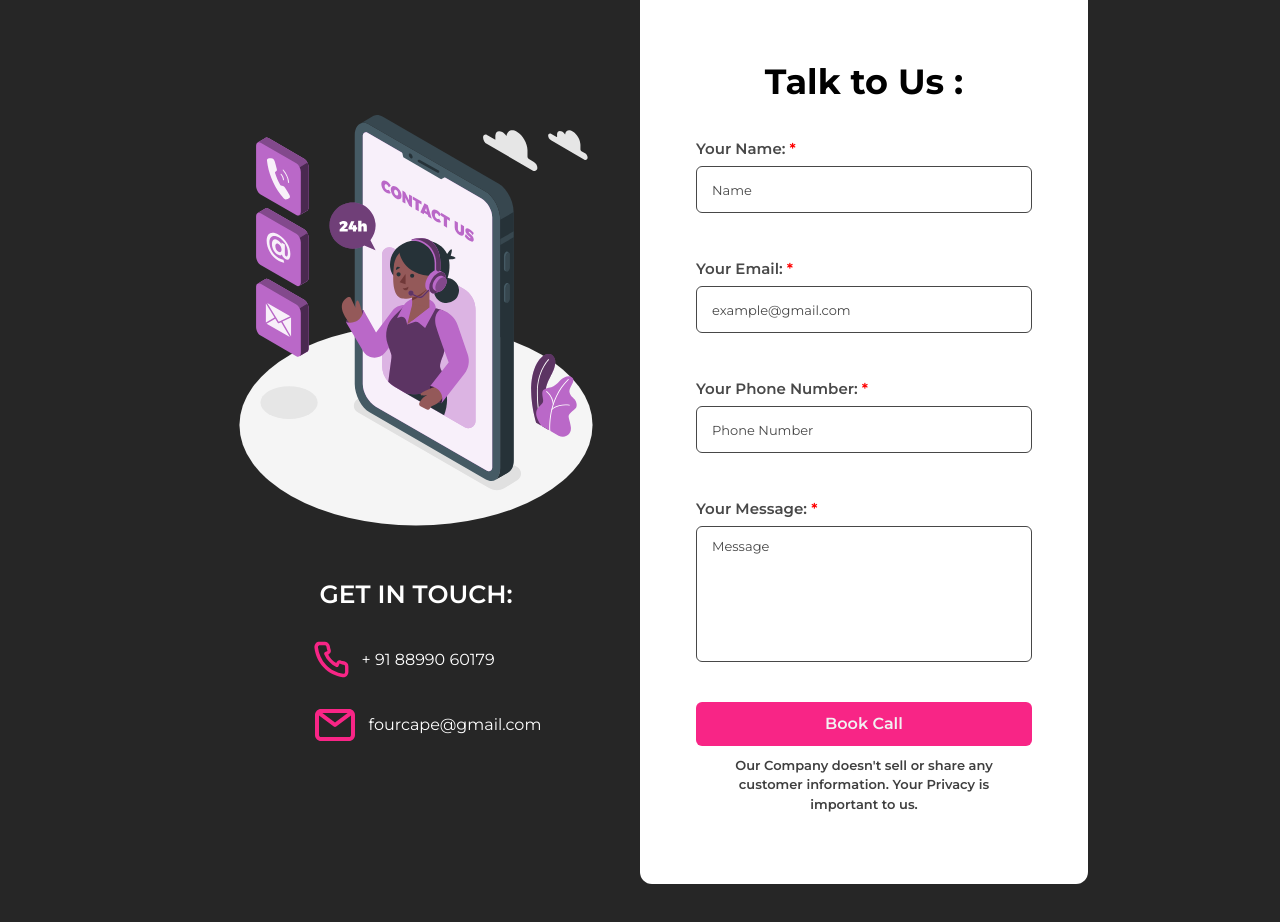
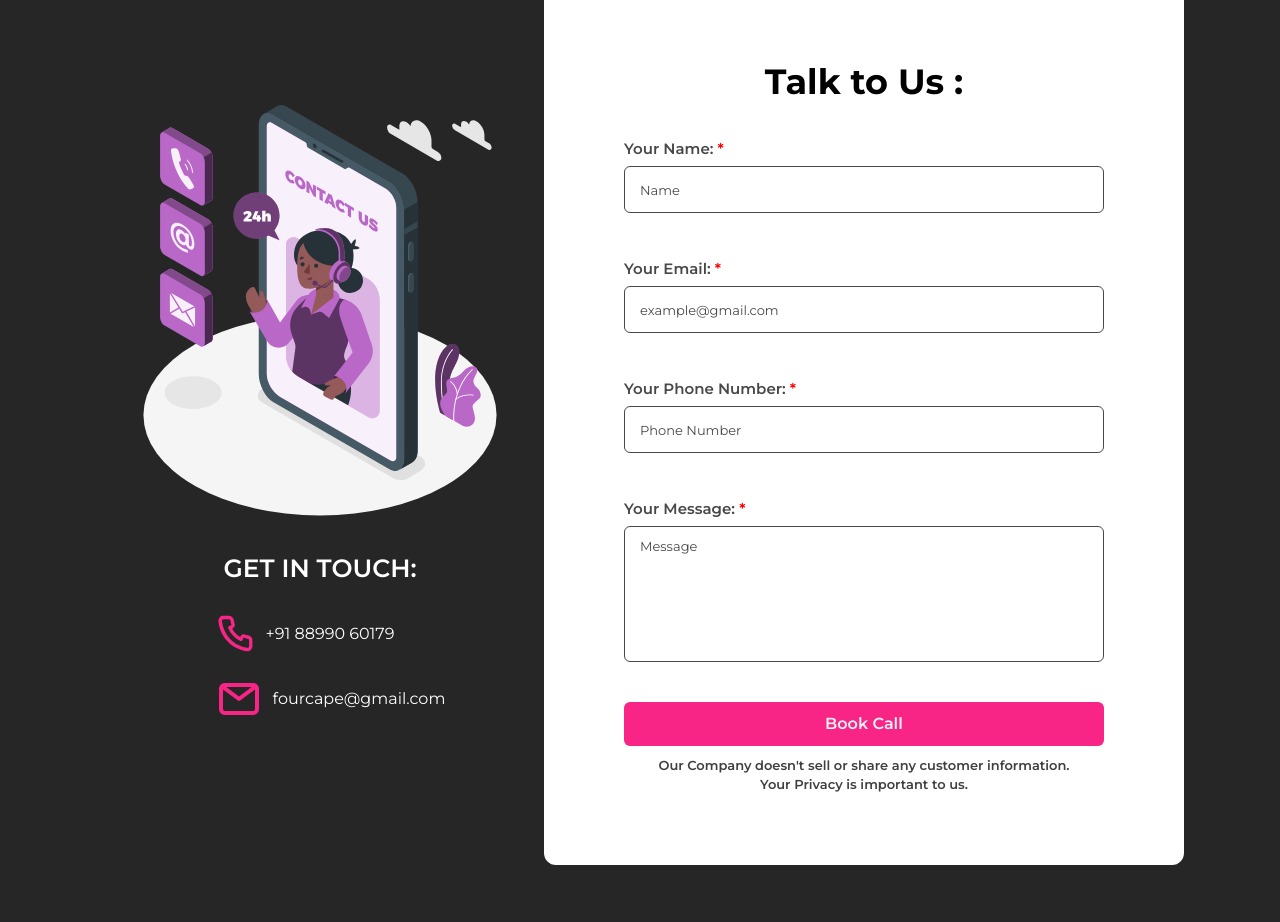
Before and after one commit to Four-Cape-Org/Four-Cape-Web-Frontend, a React (Vite) app: page /contact in a window 1280 px wide. Shown: the part 540-1462 px from the top of the page. Built offline with nearby package versions, Linux system fonts and the light colour scheme.

Commit message:
Contact page made responsive

```diff
--- a/src/Components/Contact/Contact.jsx
+++ b/src/Components/Contact/Contact.jsx
@@ -23,22 +23,22 @@ const Contact = () => {
           <OverlayText className="absolute top-0 lg:left-10 md:left-7 sm:left-5 left-3 z-[0] text-[14vw] max-[1250px]:text-[16vw]" text="Contact Us" />
           <div className='relative lg:pt-[15em] md:pt-[7em] sm:pt-[7em] pt-[5em] pb-[3em]'>
             <h4 className='text-accent-color font-bold font-primary text-[20px] my-[10px] text-center'>Have a Question ?</h4>
-            <p className='font-primary text-[15px] w-[45%] my-[20px] mx-auto text-center'>Thank you for your interest in our services. Please fill out the form below or E-Mail us at <Link to="" className="text-accent-color hover:underline font-semibold">fourcape@gmail.com</Link> and we will get to you promptly regarding your request.</p>
+            <p className='font-primary sm:text-[15px] text-[12px] md:w-[45%] sm:w-[70%] w-[85%] my-[20px] mx-auto text-center'>Thank you for your interest in our services. Please fill out the form below or E-Mail us at <Link to="" className="text-accent-color hover:underline font-semibold">fourcape@gmail.com</Link> and we will get to you promptly regarding your request.</p>
 
-            <div className='flex justify-center items-center'>
+            <div className='flex lg:flex-row flex-col-reverse justify-center items-center'>
 
-              <div className='flex flex-col justify-center items-center w-[35%]'>
+              <div className='flex lg:flex-col sm:flex-row flex-col justify-center items-center lg:w-[35%] md:w-[100%] sm:w-[100%] lg:mt-0 md:mt-[3em] sm:mt-[3em] mt-[3em]'>
 
-                <img src={ContactImg} className='h-[30em]' alt="" />
+                <img src={ContactImg} className='lg:w-[30em] md:w-[50%] sm:w-[50%]' alt="" />
 
-                <div className="flex flex-col justify-center items-center mx-[5em] my-[25px]">
+                <div className="flex flex-col justify-center items-center mx-[3em] my-[25px]">
 
                   <h3 className='text-[25px] font-semibold'>GET IN TOUCH:</h3>
 
-                  <ul className='flex flex-col justify-center items-start pl-[20px] py-[15px]'>
+                  <ul className='flex flex-col justify-start items-start pl-[20px] py-[15px]'>
                       <li className='flex justify-center items-center my-[10px]'>
                           <img src={callIcon} className='mr-[10px]' alt="" />
-                          <span>+ 91 88990 60179</span>
+                          <span>+91 88990 60179</span>
                       </li>
                       <li className='flex justify-center items-center my-[10px]'>
                       <img src={emailIcon} className='mr-[10px]' alt="" />
@@ -51,33 +51,33 @@ const Contact = () => {
               </div>
 
 
-              <div className='flex flex-col justify-center items-center w-[35%] bg-[white] rounded-xl py-[70px] my-[3em]'>
+              <div className='flex flex-col justify-center items-center lg:w-[50%] md:w-[80%] sm:w-[90%] w-[100%] bg-[white] rounded-xl py-[70px] my-[3em]'>
 
                 <h3 className='text-primary text-[#000000] text-[35px] font-bold mb-[15px]'>Talk to Us : </h3>
 
                 <form action="" className='w-[100%] flex flex-col justify-center items-center'>
 
-                  <div className='flex flex-col justify-center items-start w-[75%] my-[15px] mx-auto'>
+                  <div className='flex flex-col justify-center items-start md:w-[75%] sm:w-[85%] w-[85%] my-[15px] mx-auto'>
                       <label htmlFor="username" className='text-[#484848] text-[15px] font-semibold mb-[5px]'>Your Name: <span className='text-[red]'>*</span></label>
                       <input type="text" name='username' placeholder="Name" className={formInputStyle} />
                   </div>
 
-                  <div className='flex flex-col justify-center items-start w-[75%] my-[15px] mx-auto'>
+                  <div className='flex flex-col justify-center items-start md:w-[75%] sm:w-[85%] w-[85%] my-[15px] mx-auto'>
                       <label htmlFor="email" className='text-[#484848] text-[15px] font-semibold mb-[5px]'>Your Email: <span className='text-[red]'>*</span></label>
                       <input type="email" name='email' placeholder="example@gmail.com" className={formInputStyle} />
                   </div>
 
-                  <div className='flex flex-col justify-center items-start w-[75%] my-[15px] mx-auto'>
+                  <div className='flex flex-col justify-center items-start md:w-[75%] sm:w-[85%] w-[85%] my-[15px] mx-auto'>
                       <label htmlFor="phone" className='text-[#484848] text-[15px] font-semibold mb-[5px]'>Your Phone Number: <span className='text-[red]'>*</span></label>
                       <input type="tel" name='phone' placeholder="Phone Number" className={formInputStyle} />
                   </div>
 
-                  <div className='flex flex-col justify-center items-start w-[75%] my-[15px] mx-auto'>
+                  <div className='flex flex-col justify-center items-start md:w-[75%] sm:w-[85%] w-[85%] my-[15px] mx-auto'>
                     <label htmlFor="msg" className='text-[#484848] text-[15px] font-semibold mb-[5px]'>Your Message: <span className='text-[red]'>*</span></label>
                     <textarea name='msg' placeholder="Message" className={`${formInputStyle} resize-none h-[8em]`} />
                   </div>
 
-                  <button className='bg-accent-color hover:bg-accent-hover py-[10px] px-[15px] text-primary-color font-semibold rounded-md my-[10px] w-[75%]'>Book Call</button>
+                  <button className='bg-accent-color hover:bg-accent-hover py-[10px] px-[15px] text-primary-color font-semibold rounded-md my-[10px] md:w-[75%] sm:w-[85%] w-[85%]'>Book Call</button>
 
                 </form>
                 <p className='text-center text-[#3f3f3f] text-[13px] font-semibold w-[65%] mx-auto'>Our Company doesn't sell or share any customer information. Your Privacy is important to us.</p>
```
